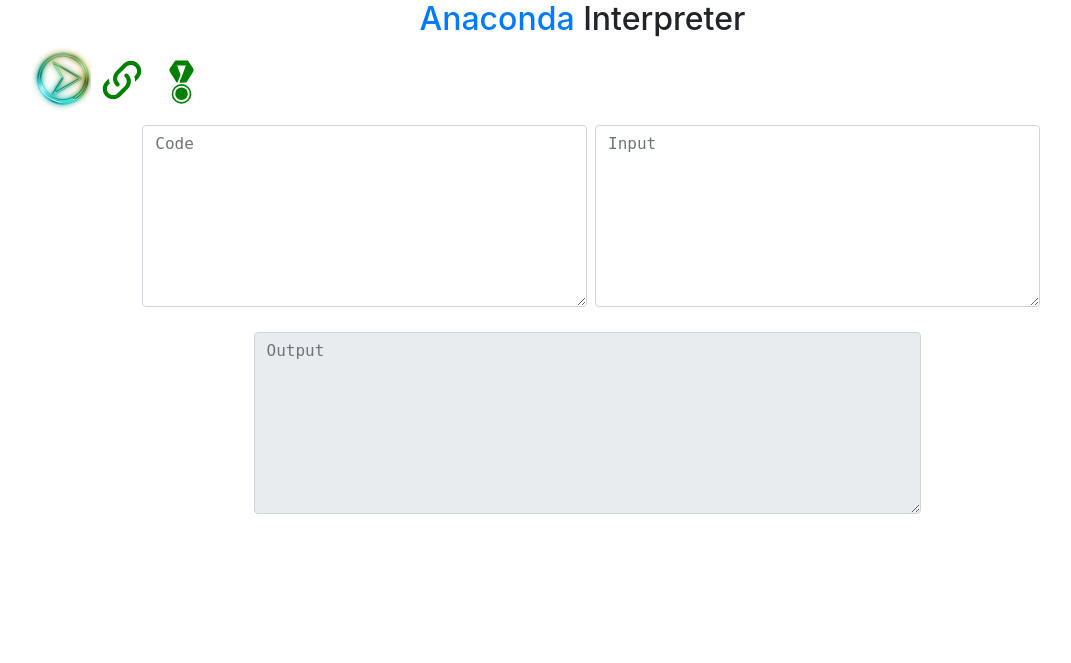
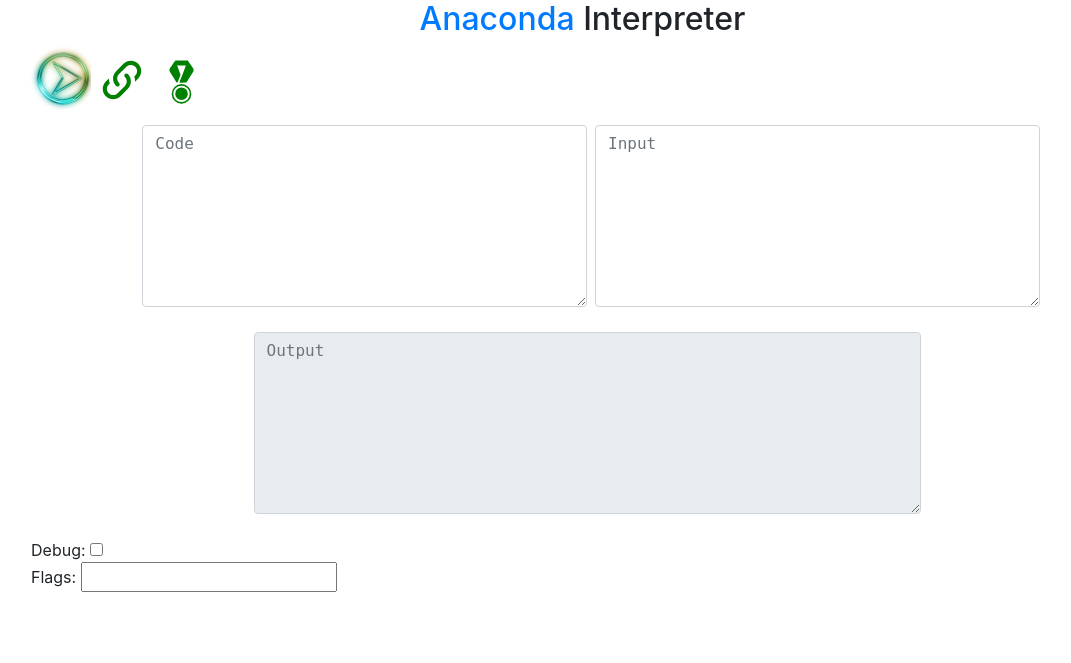
Before and after one commit to Detective-Wasif/Anaconda, a Flask app: page / in a window 1280 px wide. Shown: the top 663 px of the page, without its empty margins (54-1125 px from the left). Run offline with Flask 2, Linux system fonts and the light colour scheme; some libraries are stand-ins or nearby versions.

Commit message:
Flag input box

```diff
--- a/templates/index.html
+++ b/templates/index.html
@@ -100,7 +100,8 @@
 
 					<br>
 					<div class="bottom-row">
-						<!-- Debug on?: <input id="debug" type="checkbox"> -->
+						 Debug: <input id="debug" name="debug" type="checkbox"><br />
+						 Flags: <input id="flags" name="flags" type="text" value=""><br />
 					</div><br><br>
 
 					<br>
```
